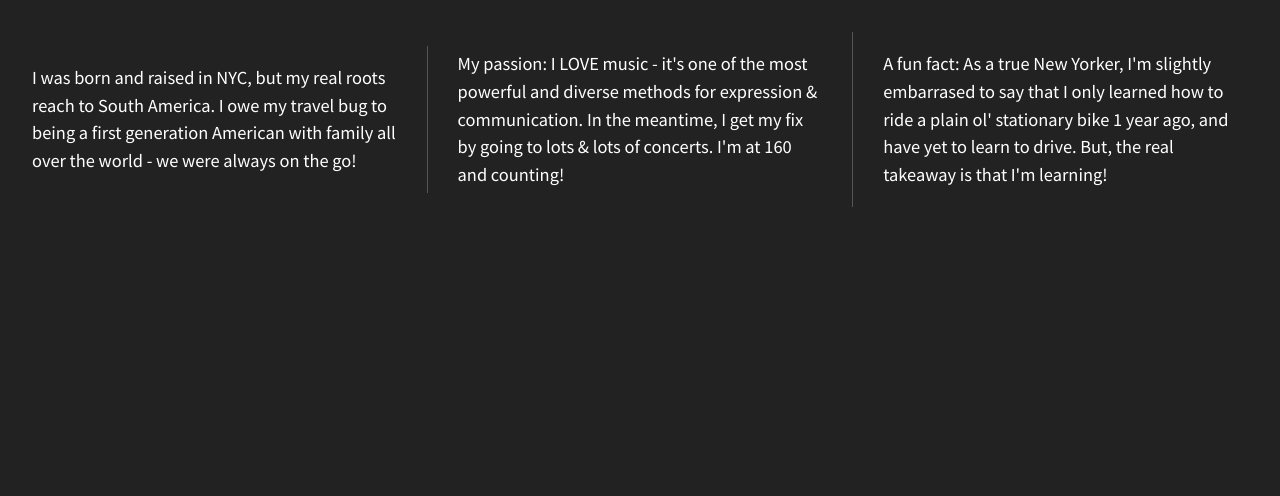
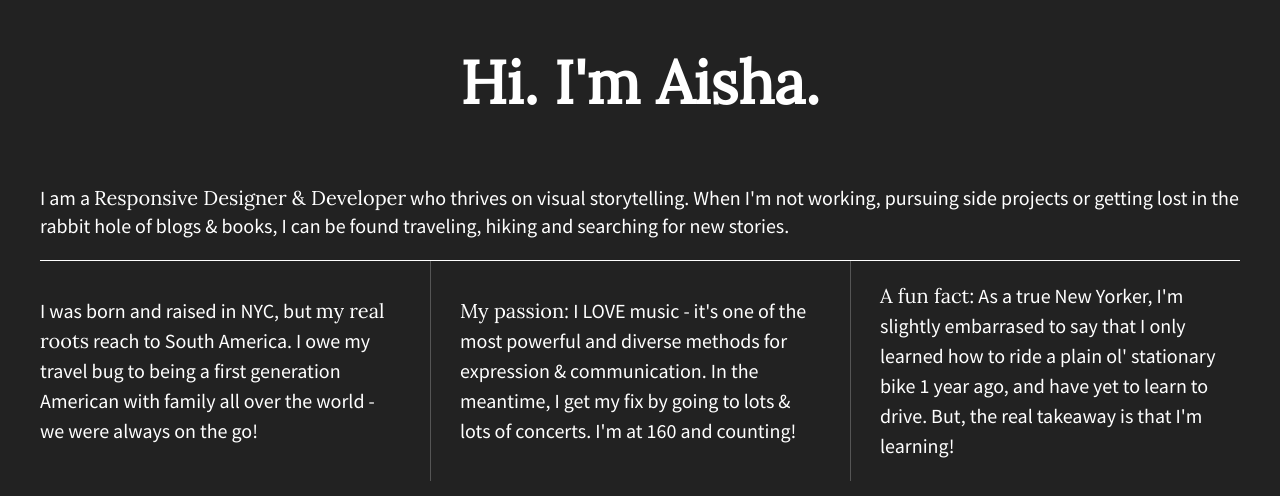
Before and after one commit to jhock9/206-divs-flexbox-starter, a plain HTML site: page index.html in a window 1280 px wide. Drawn offline with nearby package versions, Linux system fonts and the light colour scheme.

Commit message:
updating to flex

```diff
--- a/css/main.css
+++ b/css/main.css
@@ -104,23 +104,48 @@ html {
 
 body {
     font-family: 'Source Sans Pro', sans-serif;
-  font-weight: 400;
-  padding: 2em;
+    padding: 0em 2em;
+    font-size: 1.25em;
     color: #fff;
-  height: 100%;
+    display: flex;
+    justify-content: center;
 }
 
-.wrapper {
-  /*add display:flex and set justify-content to space-between*/
-  font-size: 1.15em;
+.flex-container {
     display: flex;
-  flex-flow: row-wrap;
+    flex-flow: row wrap;
     justify-content: space-between;
+    max-width: 1200px;
+}
+
+header,
+footer {
+    width: 100%;
+    display: flex;
+    justify-content: flex-start;
+}
+
+header h1 {
+    font-family: 'Lora', sans-serif;
+    font-size: 3em;
+  }
+
+main {
+   width: 100%;
+   display: flex;
+   justify-content: center;
+   border-bottom: 1px solid #fff;
+ }
+
+header,
+footer,
+main {
+    display: flex;
+    justify-content: center;
     align-items: center;
 }
 
-.div-1, .div-2, .div-3 {
-  /*give the divs a width of 30%, add display:flex, set justify-content and align-items to center*/
+.flex-items {
     color: #fff;
     line-height: 1.5em;
     height: auto;
@@ -130,15 +155,20 @@ body {
     align-items: center;
 }
 
-.div-1, .div-2 {
+#div-1,
+#div-2 {
     border-right: 1px solid #555;
     padding-right: 30px;
 }
+
+.flex-container span {
+    font-family: 'Lora', sans-serif;
 }
 
-.wrapper span {
-    font-family: 'Lora', sans-serif;
-    font-size: 1.3em;
+.flex-items {
+    display: flex;
+    justify-content: center;
+    align-items: center;
 }
 
 
--- a/index.html
+++ b/index.html
@@ -19,17 +19,27 @@
         <!--[if lt IE 8]>
             <p class="browserupgrade">You are using an <strong>outdated</strong> browser. Please <a href="http://browsehappy.com/">upgrade your browser</a> to improve your experience.</p>
         <![endif]-->
-
-        <section class="wrapper">
-            <div class="div-1">
+        <section class="flex-container">
+            <header>
+                <h1>Hi. I'm Aisha.</h1>
+            </header>
+            <main>
+                <p>I am a <span>Responsive Designer & Developer</span> who thrives on visual storytelling. When I'm not working, pursuing side projects or getting lost in the rabbit hole of blogs & books, I can be found traveling, hiking and searching for new stories.</p>
+            </main>
+                <div id="div-1" class="flex-items">
                     <p>I was born and raised in NYC, but <span>my real roots</span> reach to South America. I owe my travel bug to being a first generation American with family all over the world - we were always on the go!</p>
                 </div>
-            <div class="div-2">
+                <div id="div-2" class="flex-items">
                     <p><span>My passion:</span> I LOVE music - it's one of the most powerful and diverse methods for expression & communication. In the meantime, I get my fix by going to lots & lots of concerts. I'm at 160 and counting!</p>
                 </div>
-            <div class="div-3">
+                <div id="div-3" class="flex-items">
                     <p><span>A fun fact:</span> As a true New Yorker, I'm slightly embarrased to say that I only learned how to ride a plain ol' stationary bike 1 year ago, and have yet to learn to drive. But, the real takeaway is that I'm learning!</p>
                 </div>
+            <footer>
+                <i class="fab fa-twitter"></i>
+                <i class="fab fa-linkedin"></i>
+                <i class="fab fa-pinterest"></i>
+            </footer>
         </section>
 
         <script src="https://ajax.googleapis.com/ajax/libs/jquery/1.11.3/jquery.min.js"></script>
```
Lines whose indentation alone changed are shown as unchanged.
